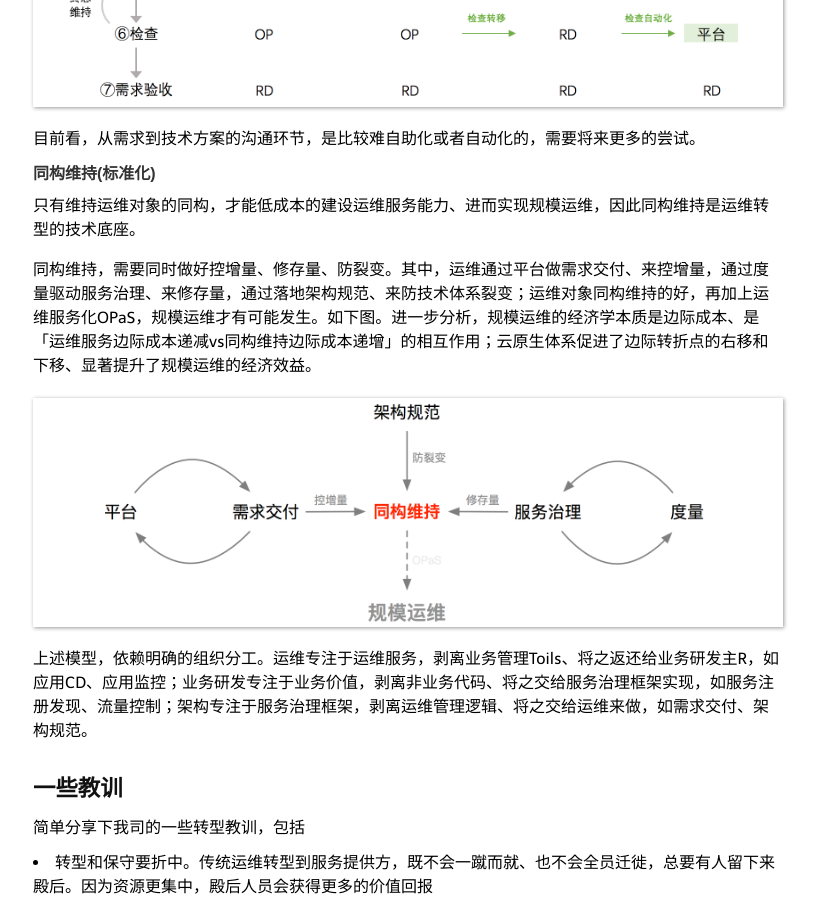
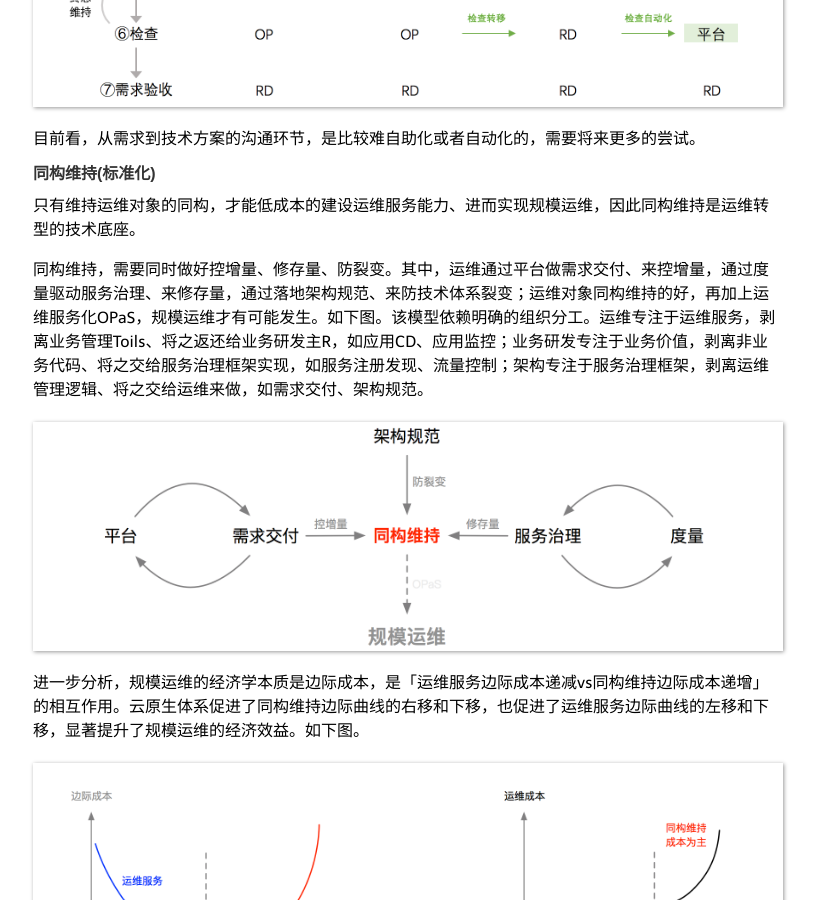
Before and after one commit to niean/niean.github.io, a Jekyll site: the page built from _posts/2022-01-27-ops-cn.markdown, in a window 1280 px wide and 900 px high, scrolled down 6693 px. Shown: the whole window, without its empty margins (232-1049 px from the left). Built offline with Jekyll 4.4.1, drawn with Linux system fonts in a browser that asks for light colours; comment, search, counter and statistics services are not loaded.

Commit message:
更新opas

```diff
--- a/_posts/2022-01-27-ops-cn.markdown
+++ b/_posts/2022-01-27-ops-cn.markdown
@@ -124,11 +124,13 @@
 #### 同构维持(标准化)
 只有维持运维对象的同构，才能低成本的建设运维服务能力、进而实现规模运维，因此同构维持是运维转型的技术底座。
 
-同构维持，需要同时做好控增量、修存量、防裂变。其中，运维通过平台做需求交付、来控增量，通过度量驱动服务治理、来修存量，通过落地架构规范、来防技术体系裂变；运维对象同构维持的好，再加上运维服务化OPaS，规模运维才有可能发生。如下图。进一步分析，规模运维的经济学本质是边际成本、是「运维服务边际成本递减vs同构维持边际成本递增」的相互作用；云原生体系促进了边际转折点的右移和下移、显著提升了规模运维的经济效益。
+同构维持，需要同时做好控增量、修存量、防裂变。其中，运维通过平台做需求交付、来控增量，通过度量驱动服务治理、来修存量，通过落地架构规范、来防技术体系裂变；运维对象同构维持的好，再加上运维服务化OPaS，规模运维才有可能发生。如下图。该模型依赖明确的组织分工。运维专注于运维服务，剥离业务管理Toils、将之返还给业务研发主R，如应用CD、应用监控；业务研发专注于业务价值，剥离非业务代码、将之交给服务治理框架实现，如服务注册发现、流量控制；架构专注于服务治理框架，剥离运维管理逻辑、将之交给运维来做，如需求交付、架构规范。
 
 ![pict](https://raw.githubusercontent.com/niean/niean.github.io/master/images/20220127/opas-tonggou.png)
 
-上述模型，依赖明确的组织分工。运维专注于运维服务，剥离业务管理Toils、将之返还给业务研发主R，如应用CD、应用监控；业务研发专注于业务价值，剥离非业务代码、将之交给服务治理框架实现，如服务注册发现、流量控制；架构专注于服务治理框架，剥离运维管理逻辑、将之交给运维来做，如需求交付、架构规范。
+进一步分析，规模运维的经济学本质是边际成本，是「运维服务边际成本递减vs同构维持边际成本递增」的相互作用。云原生体系促进了同构维持边际曲线的右移和下移，也促进了运维服务边际曲线的左移和下移，显著提升了规模运维的经济效益。如下图。
+
+![pict](https://raw.githubusercontent.com/niean/niean.github.io/master/images/20220127/opas-bianji.png)
 
 
 ## 一些教训
```
Also changed, not shown: images/20220127/opas-bianji.png (added), 1 other file.
